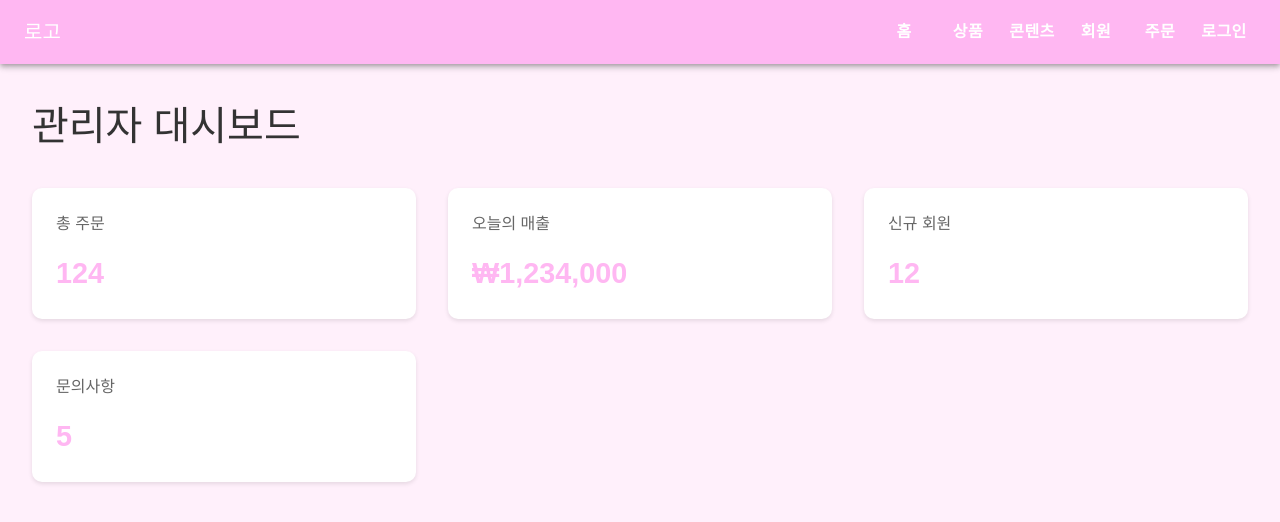
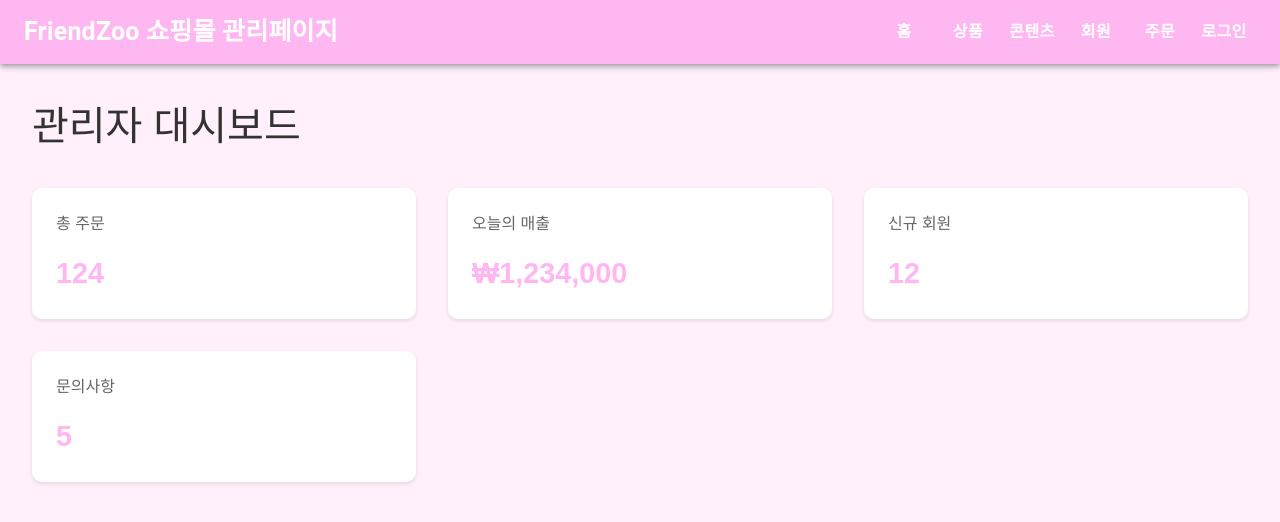
Before and after one commit to himedia-project/friend-zoo-admin, a React (Create React App) app: page / in a window 1280 px wide. Shown: the top 522 px of the page. Built offline with nearby package versions, Linux system fonts and the light colour scheme; a web font is replaced by a local one.

Commit message:
로고 이름 수정

```diff
--- a/src/components/layouts/Header.js
+++ b/src/components/layouts/Header.js
@@ -122,9 +122,17 @@ const Header = () => {
           <Typography
             variant="h6"
             component="div"
-            sx={{ flexGrow: 1, display: { xs: 'none', sm: 'block' } }}
+            sx={{
+              flexGrow: 1,
+              display: {
+                xs: 'none',
+                sm: 'block',
+                fontSize: '25px',
+                fontWeight: 'bold',
+              },
+            }}
           >
-            로고
+            FriendZoo 쇼핑몰 관리페이지
           </Typography>
           <Box sx={{ display: { xs: 'none', sm: 'block' } }}>
             {menuItems.map((item) => (
```
